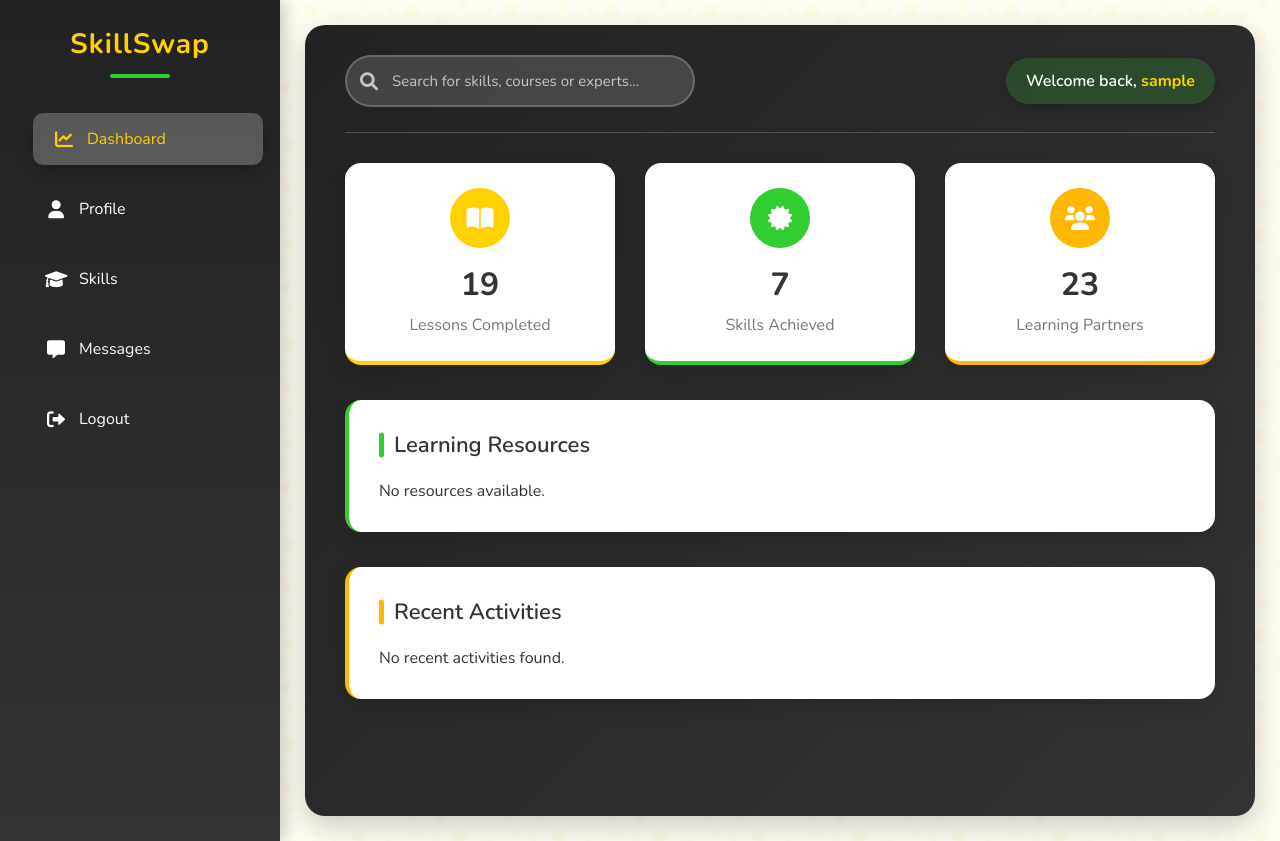
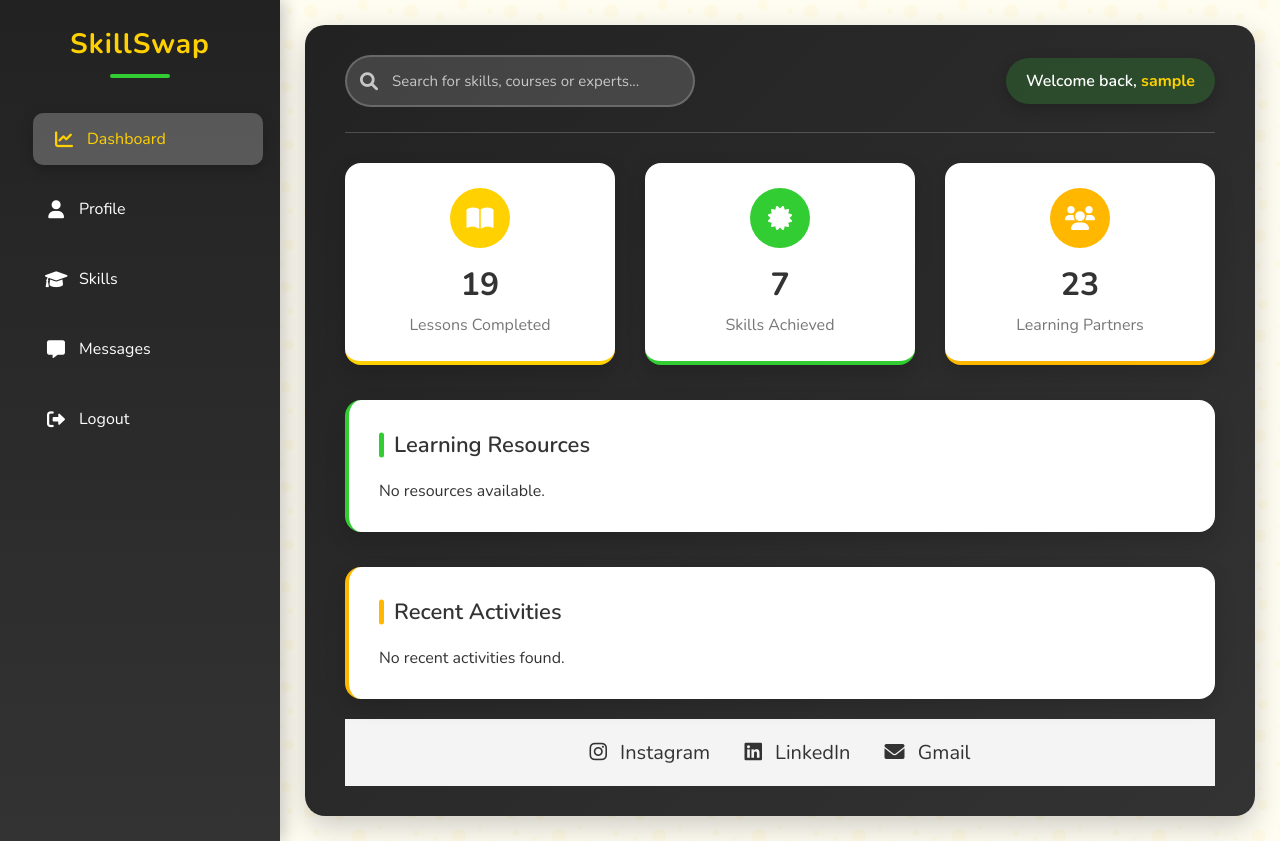
Before and after one commit to Harshita890/SwapSkill, a PHP site: page /dashboard.php in a window 1280 px wide. Run offline with PHP 8.4, Linux system fonts and the light colour scheme; the visitor is signed in with stand-in values (Sample User, id 1); data that the repository does not hold is empty.

Commit message:
new  UI updated

```diff
--- a/dashboard.php
+++ b/dashboard.php
@@ -20,6 +20,35 @@ if ($mysqli->connect_error) {
     <link href="https://fonts.googleapis.com/css2?family=Nunito:wght@300;400;600;700&display=swap" rel="stylesheet">
     <link rel="stylesheet" href="https://cdnjs.cloudflare.com/ajax/libs/font-awesome/6.0.0-beta3/css/all.min.css">
     <link rel="stylesheet" href="css.css">
+    <style>
+        /* Remove underline from all links */
+        a {
+            text-decoration: none;
+        }
+
+        /* Social Media Links Styling */
+        .social-media {
+            text-align: center;
+            padding: 20px;
+            margin-top: 20px;
+            background-color: #f4f4f4;
+        }
+
+        .social-media a {
+            font-size: 20px;
+            margin: 0 15px;
+            color: #333;
+            display: inline-block;
+        }
+
+        .social-media a:hover {
+            color: #0073e6;
+        }
+
+        .social-media i {
+            margin-right: 8px;
+        }
+    </style>
 </head>
 <body>
     <div class="sidebar">
@@ -121,7 +150,18 @@ if ($mysqli->connect_error) {
             ?>
         </div>
 
-
+        <!-- Social Media Links -->
+        <div class="social-media">
+            <a href="https://www.instagram.com" target="_blank">
+                <i class="fab fa-instagram"></i> Instagram
+            </a>
+            <a href="https://www.linkedin.com" target="_blank">
+                <i class="fab fa-linkedin"></i> LinkedIn
+            </a>
+            <a href="mailto:your-email@gmail.com">
+                <i class="fas fa-envelope"></i> Gmail
+            </a>
+        </div>
     </div>
 </body>
 </html>
```
